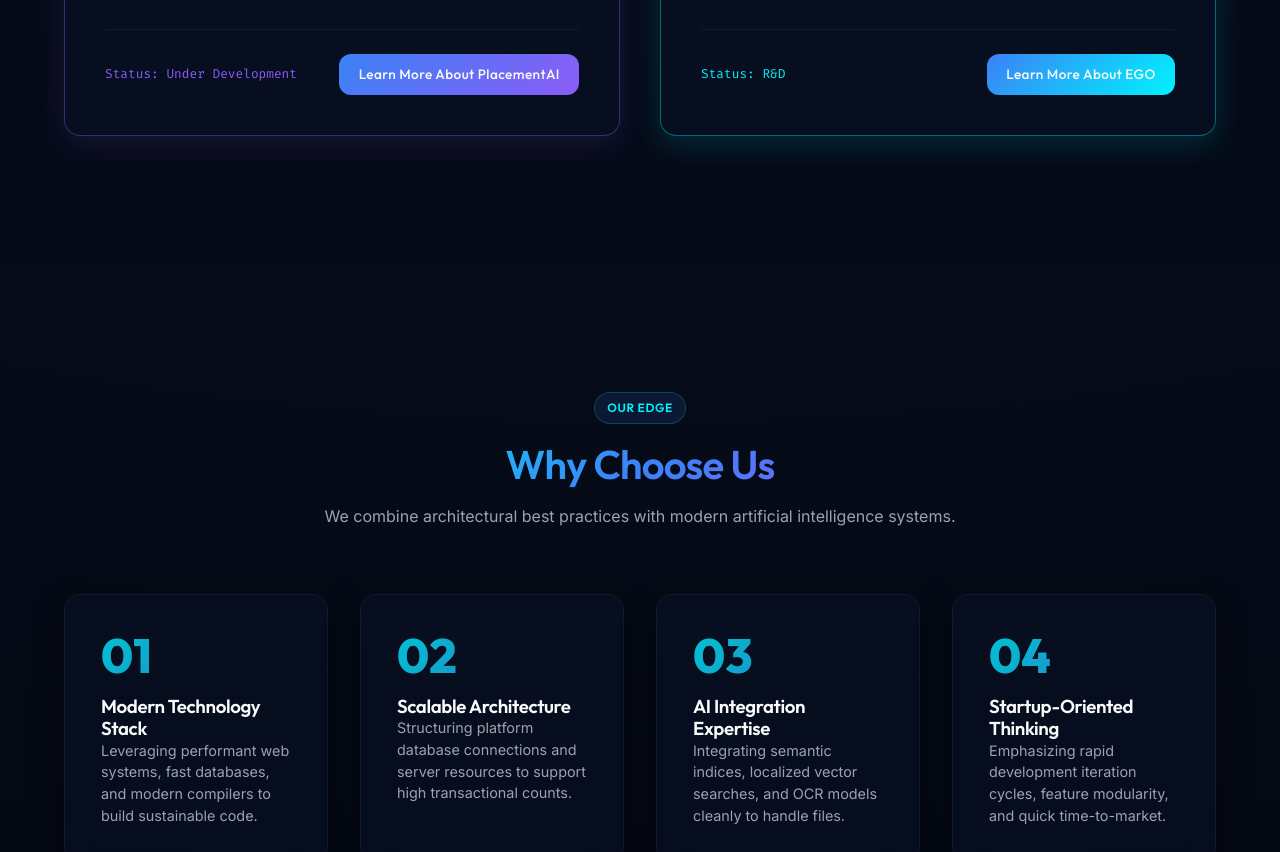
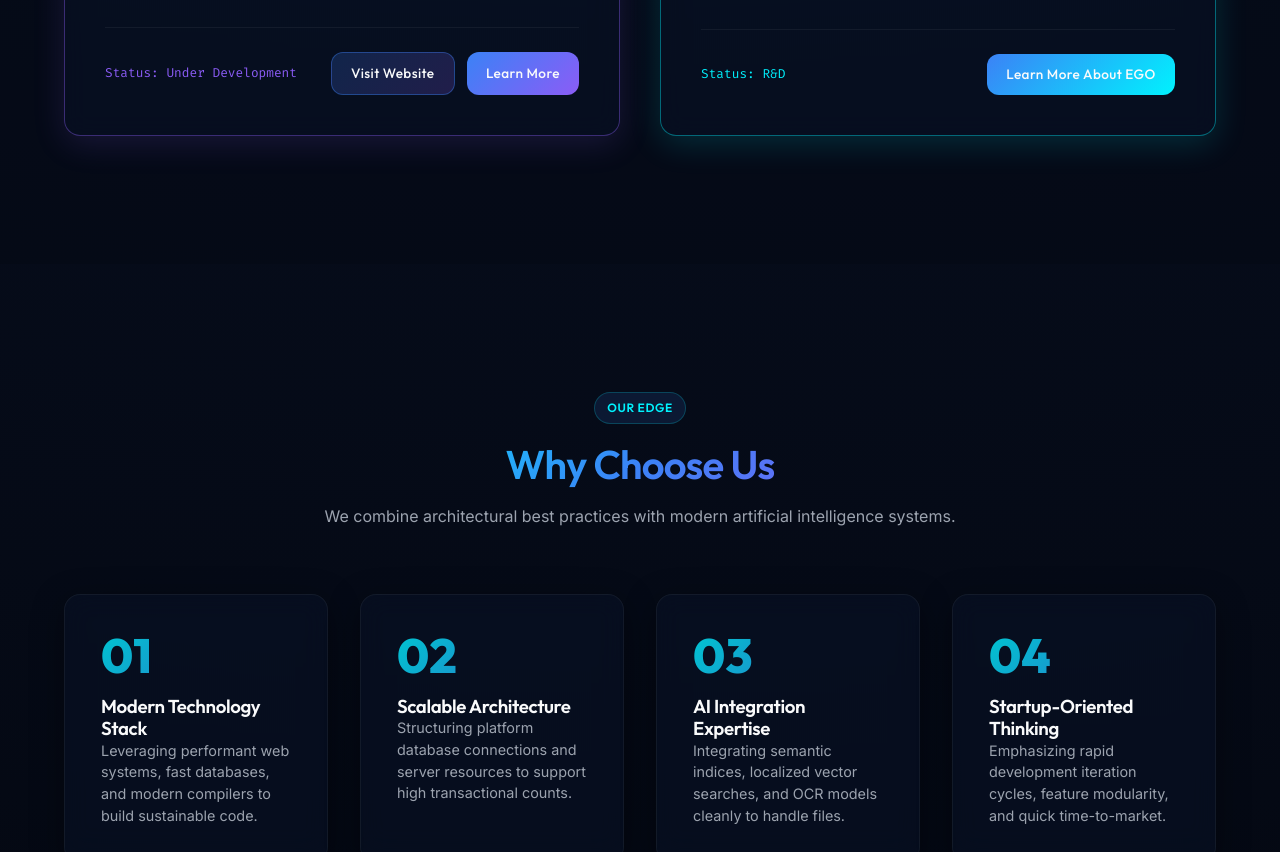
Before and after one commit to brainsyncadaptivelabs/Website, a plain HTML site: page index.html in a window 1280 px wide. Shown: the part 3049-3901 px from the top of the page. Drawn offline with Linux system fonts and the light colour scheme.

Commit message:
Add placementai.in link to PlacementAI product cards

```diff
--- a/index.html
+++ b/index.html
@@ -206,10 +206,16 @@
               <div style="font-family: var(--font-mono); font-size: 0.8rem; color: var(--color-secondary);">
                 Status: Under Development
               </div>
-              <a href="products.html" class="glow-btn glow-btn-primary"
-                style="padding: 0.6rem 1.2rem; font-size: 0.85rem;">
-                Learn More About PlacementAI
-              </a>
+              <div style="display: flex; gap: 0.75rem; flex-wrap: wrap;">
+                <a href="https://www.placementai.in" target="_blank" rel="noopener noreferrer" class="glow-btn"
+                  style="padding: 0.6rem 1.2rem; font-size: 0.85rem;">
+                  Visit Website
+                </a>
+                <a href="products.html" class="glow-btn glow-btn-primary"
+                  style="padding: 0.6rem 1.2rem; font-size: 0.85rem;">
+                  Learn More
+                </a>
+              </div>
             </div>
           </div>
 
```
Also changed, not shown: products.html (+8 -3 lines).
